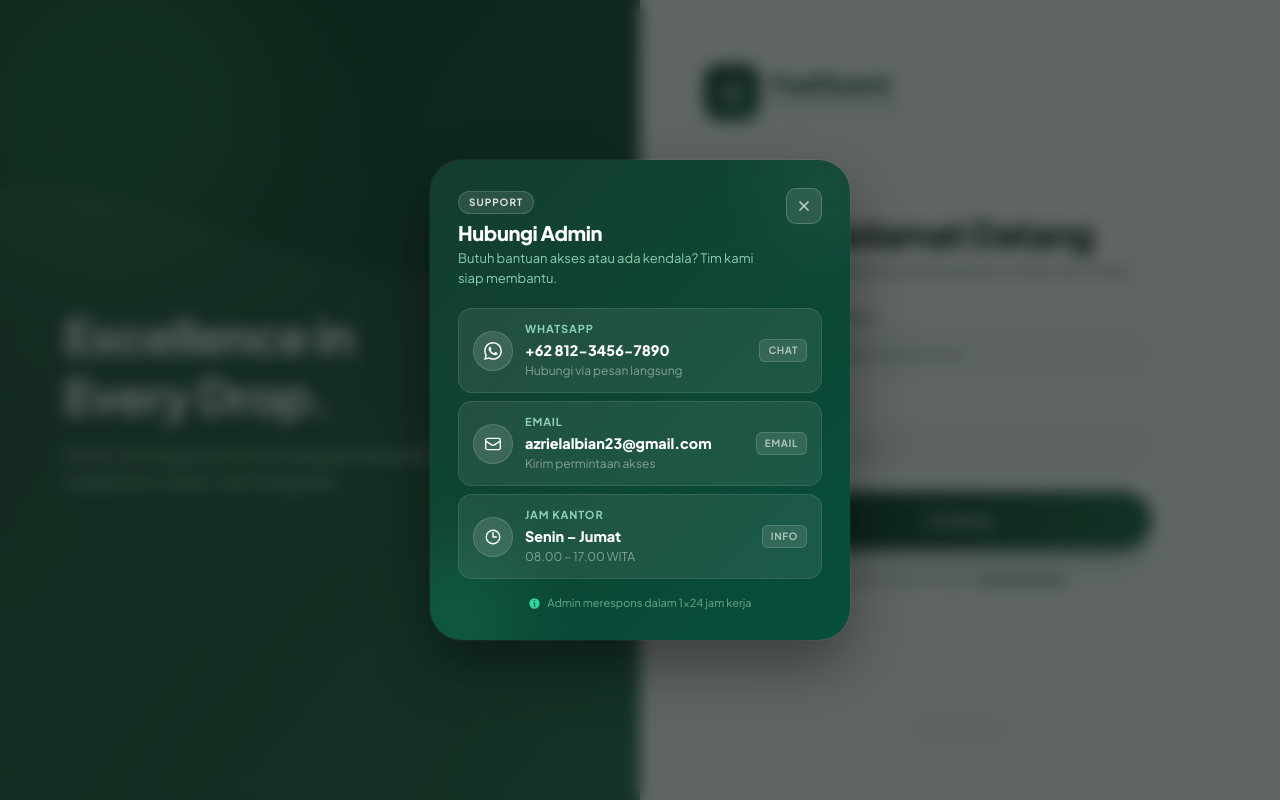
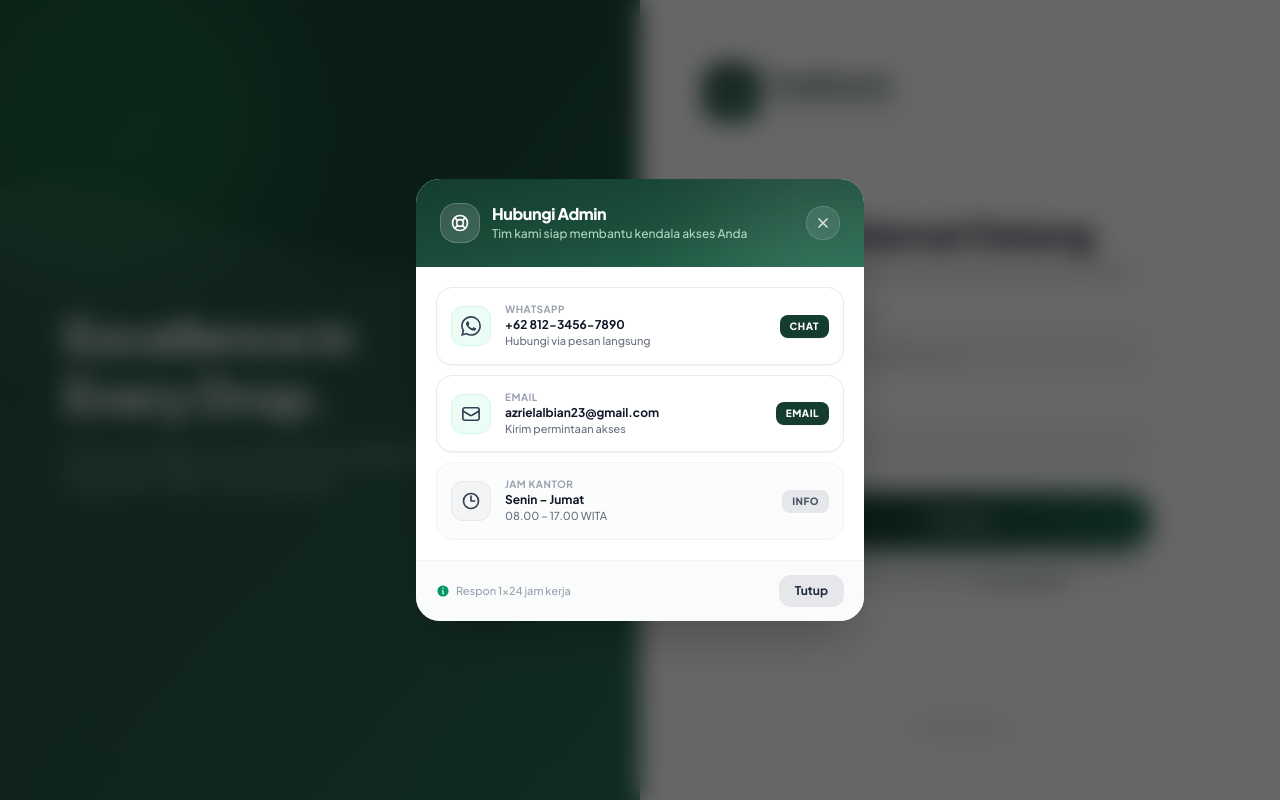
Before and after one commit to azrlb23/FuelGuard, a Vue app: page / in a window 1280 px wide. Both pictures are taken after a click on the button "Hubungi Admin". Built offline with nearby package versions, Linux system fonts and the light colour scheme; no server answers.

Commit message:
Making update and fixing logic in the opertor role.

```diff
--- a/src/components/auth/ContactAdminModal.vue
+++ b/src/components/auth/ContactAdminModal.vue
@@ -53,35 +53,52 @@ const contacts = [
     <Transition name="modal-fade">
       <div
         v-if="isOpen"
-        class="modal-backdrop"
+        class="fixed inset-0 z-50 flex items-center justify-center p-4 bg-black/60 backdrop-blur-md"
         @click.self="close"
         role="dialog"
         aria-modal="true"
         aria-labelledby="contact-modal-title"
       >
         <Transition name="modal-slide">
-          <div v-if="isOpen" class="modal-panel">
+          <div
+            v-if="isOpen"
+            class="bg-white rounded-3xl w-full max-w-md overflow-hidden shadow-2xl flex flex-col relative"
+          >
+            <!-- Signature Gradient Header (Sesuai gaya Operator Modal) -->
+            <div class="p-6 bg-gradient-to-br from-[#143d2e] via-[#1b4d3a] to-[#256a50] text-white relative overflow-hidden">
+              <div class="absolute top-0 right-0 w-48 h-48 bg-white/10 rounded-full blur-3xl -translate-y-12 translate-x-12 pointer-events-none"></div>
 
-            <!-- Glow dekoratif — sama persis dengan DashboardShift & DashboardStats -->
-            <div class="glow-top"></div>
-            <div class="glow-bottom"></div>
+              <div class="flex items-center justify-between relative z-10">
+                <div class="flex items-center gap-3">
+                  <div class="w-10 h-10 rounded-2xl bg-white/15 backdrop-blur-md border border-white/20 flex items-center justify-center text-white shrink-0 shadow-inner">
+                    <svg xmlns="http://www.w3.org/2000/svg" fill="none" viewBox="0 0 24 24" stroke-width="2" stroke="currentColor" class="w-5 h-5">
+                      <path stroke-linecap="round" stroke-linejoin="round" d="M18.364 5.636l-3.536 3.536m0 5.656l3.536 3.536M9.172 9.172L5.636 5.636m3.536 9.192l-3.536 3.536M21 12a9 9 0 11-18 0 9 9 0 0118 0zm-5 0a4 4 0 11-8 0 4 4 0 018 0z" />
+                    </svg>
+                  </div>
+                  <div>
+                    <h3 id="contact-modal-title" class="text-base font-black tracking-tight leading-tight">
+                      Hubungi Admin
+                    </h3>
+                    <p class="text-xs text-emerald-100/80 font-medium mt-0.5">
+                      Tim kami siap membantu kendala akses Anda
+                    </p>
+                  </div>
+                </div>
 
-            <!-- Header -->
-            <div class="panel-header">
-              <div>
-                <span class="panel-badge">Support</span>
-                <h2 id="contact-modal-title" class="panel-title">Hubungi Admin</h2>
-                <p class="panel-subtitle">Butuh bantuan akses atau ada kendala? Tim kami siap membantu.</p>
-              </div>
-              <button class="close-btn" @click="close" aria-label="Tutup">
-                <svg xmlns="http://www.w3.org/2000/svg" fill="none" viewBox="0 0 24 24" stroke-width="2.5" stroke="currentColor">
+                <button
+                  @click="close"
+                  class="text-white/80 hover:text-white bg-white/10 hover:bg-white/20 p-2 rounded-2xl transition-all cursor-pointer backdrop-blur-md border border-white/15 active:scale-95"
+                  title="Tutup"
+                >
+                  <svg xmlns="http://www.w3.org/2000/svg" fill="none" viewBox="0 0 24 24" stroke-width="2.5" stroke="currentColor" class="w-4 h-4">
                     <path stroke-linecap="round" stroke-linejoin="round" d="M6 18L18 6M6 6l12 12" />
                   </svg>
                 </button>
               </div>
+            </div>
 
-            <!-- Contact List -->
-            <div class="contact-list">
+            <!-- Body Contact List Minimalis -->
+            <div class="p-5 space-y-2.5">
               <component
                 v-for="contact in contacts"
                 :key="contact.id"
@@ -89,45 +106,66 @@ const contacts = [
                 :href="contact.href || undefined"
                 :target="contact.href ? '_blank' : undefined"
                 :rel="contact.href ? 'noopener noreferrer' : undefined"
-                class="contact-item"
-                :class="{ 'contact-item--link': !!contact.href }"
+                class="flex items-center justify-between p-3.5 rounded-2xl border text-left transition-all active:scale-[0.99]"
+                :class="contact.href ? 'border-gray-200/80 hover:border-emerald-500 hover:bg-emerald-50/40 cursor-pointer shadow-2xs' : 'border-gray-100 bg-gray-50/60'"
               >
-                <!-- Icon bubble -->
-                <div class="item-icon">
+                <div class="flex items-center gap-3.5 min-w-0">
+                  <!-- Icon Bubble Minimalis -->
+                  <div
+                    class="w-10 h-10 rounded-xl flex items-center justify-center text-gray-700 shrink-0 transition-all border"
+                    :class="contact.href ? 'bg-emerald-50 border-emerald-100 text-[#143d2e]' : 'bg-gray-100 border-gray-200 text-gray-600'"
+                  >
                     <!-- WhatsApp -->
-                  <svg v-if="contact.icon === 'whatsapp'" viewBox="0 0 24 24" fill="currentColor">
+                    <svg v-if="contact.icon === 'whatsapp'" class="w-5 h-5 fill-current" viewBox="0 0 24 24">
                       <path d="M17.472 14.382c-.297-.149-1.758-.867-2.03-.967-.273-.099-.471-.148-.67.15-.197.297-.767.966-.94 1.164-.173.199-.347.223-.644.075-.297-.15-1.255-.463-2.39-1.475-.883-.788-1.48-1.761-1.653-2.059-.173-.297-.018-.458.13-.606.134-.133.298-.347.446-.52.149-.174.198-.298.298-.497.099-.198.05-.371-.025-.52-.075-.149-.669-1.612-.916-2.207-.242-.579-.487-.5-.669-.51-.173-.008-.371-.01-.57-.01-.198 0-.52.074-.792.372-.272.297-1.04 1.016-1.04 2.479 0 1.462 1.065 2.875 1.213 3.074.149.198 2.096 3.2 5.077 4.487.709.306 1.262.489 1.694.625.712.227 1.36.195 1.871.118.571-.085 1.758-.719 2.006-1.413.248-.694.248-1.289.173-1.413-.074-.124-.272-.198-.57-.347m-5.421 7.403h-.004a9.87 9.87 0 01-5.031-1.378l-.361-.214-3.741.982.998-3.648-.235-.374a9.86 9.86 0 01-1.51-5.26c.001-5.45 4.436-9.884 9.888-9.884 2.64 0 5.122 1.03 6.988 2.898a9.825 9.825 0 012.893 6.994c-.003 5.45-4.437 9.884-9.885 9.884m8.413-18.297A11.815 11.815 0 0012.05 0C5.495 0 .16 5.335.157 11.892c0 2.096.547 4.142 1.588 5.945L.057 24l6.305-1.654a11.882 11.882 0 005.683 1.448h.005c6.554 0 11.89-5.335 11.893-11.893a11.821 11.821 0 00-3.48-8.413z"/>
                     </svg>
                     <!-- Email -->
-                  <svg v-else-if="contact.icon === 'email'" fill="none" viewBox="0 0 24 24" stroke-width="1.8" stroke="currentColor">
+                    <svg v-else-if="contact.icon === 'email'" class="w-5 h-5" fill="none" viewBox="0 0 24 24" stroke-width="2" stroke="currentColor">
                       <path stroke-linecap="round" stroke-linejoin="round" d="M21.75 6.75v10.5a2.25 2.25 0 01-2.25 2.25h-15a2.25 2.25 0 01-2.25-2.25V6.75m19.5 0A2.25 2.25 0 0019.5 4.5h-15a2.25 2.25 0 00-2.25 2.25m19.5 0v.243a2.25 2.25 0 01-1.07 1.916l-7.5 4.615a2.25 2.25 0 01-2.36 0L3.32 8.91a2.25 2.25 0 01-1.07-1.916V6.75" />
                     </svg>
                     <!-- Office -->
-                  <svg v-else-if="contact.icon === 'office'" fill="none" viewBox="0 0 24 24" stroke-width="1.8" stroke="currentColor">
+                    <svg v-else-if="contact.icon === 'office'" class="w-5 h-5" fill="none" viewBox="0 0 24 24" stroke-width="2" stroke="currentColor">
                       <path stroke-linecap="round" stroke-linejoin="round" d="M12 6v6h4.5m4.5 0a9 9 0 11-18 0 9 9 0 0118 0z" />
                     </svg>
                   </div>
 
-                <!-- Text content -->
-                <div class="item-content">
-                  <p class="item-label">{{ contact.label }}</p>
-                  <p class="item-value">{{ contact.value }}</p>
-                  <p class="item-desc">{{ contact.description }}</p>
+                  <div class="min-w-0">
+                    <p class="text-[10px] font-bold uppercase tracking-wider text-gray-400">
+                      {{ contact.label }}
+                    </p>
+                    <p class="text-xs font-bold text-gray-900 truncate">
+                      {{ contact.value }}
+                    </p>
+                    <p class="text-[11px] text-gray-500 font-medium">
+                      {{ contact.description }}
+                    </p>
+                  </div>
                 </div>
 
-                <!-- Badge -->
-                <span class="item-badge">{{ contact.badge }}</span>
+                <span
+                  class="text-[10px] font-extrabold px-2.5 py-1 rounded-lg uppercase tracking-wider shrink-0"
+                  :class="contact.href ? 'bg-[#143d2e] text-white shadow-2xs' : 'bg-gray-200 text-gray-600'"
+                >
+                  {{ contact.badge }}
+                </span>
               </component>
             </div>
 
-            <!-- Footer -->
-            <div class="panel-footer">
-              <svg viewBox="0 0 20 20" fill="currentColor">
+            <!-- Footer Minimalis -->
+            <div class="px-5 py-3.5 bg-gray-50/80 border-t border-gray-100 flex items-center justify-between">
+              <span class="text-[11px] font-medium text-gray-400 flex items-center gap-1.5">
+                <svg class="w-3.5 h-3.5 text-emerald-600 shrink-0" viewBox="0 0 20 20" fill="currentColor">
                   <path fill-rule="evenodd" d="M18 10a8 8 0 11-16 0 8 8 0 0116 0zm-7-4a1 1 0 11-2 0 1 1 0 012 0zM9 9a.75.75 0 000 1.5h.253a.25.25 0 01.244.304l-.459 2.066A1.75 1.75 0 0010.747 15H11a.75.75 0 000-1.5h-.253a.25.25 0 01-.244-.304l.459-2.066A1.75 1.75 0 009.253 9H9z" clip-rule="evenodd" />
                 </svg>
-              Admin merespons dalam 1×24 jam kerja
+                Respon 1×24 jam kerja
+              </span>
+              <button
+                @click="close"
+                class="px-4 py-2 bg-gray-200 hover:bg-gray-300 text-gray-800 font-bold text-xs rounded-xl transition-all active:scale-95 cursor-pointer"
+              >
+                Tutup
+              </button>
             </div>
-
           </div>
         </Transition>
       </div>
@@ -136,256 +174,9 @@ const contacts = [
 </template>
 
 <style scoped>
-/* ─── Backdrop ─── */
-.modal-backdrop {
-  position: fixed;
-  inset: 0;
-  z-index: 9999;
-  display: flex;
-  align-items: center;
-  justify-content: center;
-  padding: 1rem;
-  background: rgba(10, 20, 15, 0.65);
-  backdrop-filter: blur(8px);
-  -webkit-backdrop-filter: blur(8px);
-}
-
-/* ─── Panel ─── */
-.modal-panel {
-  position: relative;
-  width: 100%;
-  max-width: 420px;
-  background: linear-gradient(135deg, #143d2e 0%, #064e3b 100%);
-  border-radius: 2rem;
-  padding: 1.75rem;
-  box-shadow:
-    0 25px 60px rgba(0, 0, 0, 0.4),
-    0 0 0 1px rgba(255, 255, 255, 0.06);
-  overflow: hidden;
-  color: #ffffff;
-}
-
-/* ─── Glow ─── */
-.glow-top {
-  position: absolute;
-  top: -2.5rem;
-  right: -2.5rem;
-  width: 8rem;
-  height: 8rem;
-  background: rgba(255, 255, 255, 0.05);
-  border-radius: 50%;
-  filter: blur(2.5rem);
-  pointer-events: none;
-}
-
-.glow-bottom {
-  position: absolute;
-  bottom: -2.5rem;
-  left: -2.5rem;
-  width: 8rem;
-  height: 8rem;
-  background: rgba(52, 211, 153, 0.15);
-  border-radius: 50%;
-  filter: blur(2.5rem);
-  pointer-events: none;
-}
-
-/* ─── Header ─── */
-.panel-header {
-  display: flex;
-  align-items: flex-start;
-  justify-content: space-between;
-  gap: 12px;
-  margin-bottom: 1.25rem;
-  position: relative;
-  z-index: 1;
-}
-
-.panel-badge {
-  display: inline-flex;
-  align-items: center;
-  gap: 6px;
-  background: rgba(255, 255, 255, 0.1);
-  border: 1px solid rgba(255, 255, 255, 0.15);
-  color: rgba(255, 255, 255, 0.85);
-  font-size: 0.625rem;
-  font-weight: 700;
-  text-transform: uppercase;
-  letter-spacing: 0.1em;
-  padding: 3px 10px;
-  border-radius: 999px;
-  margin-bottom: 6px;
-}
-
-.panel-title {
-  font-size: 1.25rem;
-  font-weight: 800;
-  color: #ffffff;
-  line-height: 1.25;
-  margin: 0 0 4px;
-  letter-spacing: -0.02em;
-}
-
-.panel-subtitle {
-  font-size: 0.8125rem;
-  color: rgba(167, 243, 208, 0.8);
-  margin: 0;
-  line-height: 1.5;
-}
-
-.close-btn {
-  flex-shrink: 0;
-  width: 36px;
-  height: 36px;
-  border: 1px solid rgba(255, 255, 255, 0.2);
-  border-radius: 10px;
-  background: rgba(255, 255, 255, 0.1);
-  color: rgba(255, 255, 255, 0.7);
-  display: flex;
-  align-items: center;
-  justify-content: center;
-  cursor: pointer;
-  transition: background 0.15s, color 0.15s;
-}
-
-.close-btn:hover {
-  background: rgba(255, 255, 255, 0.2);
-  color: #ffffff;
-}
-
-.close-btn svg {
-  width: 16px;
-  height: 16px;
-}
-
-/* ─── Contact List ─── */
-.contact-list {
-  display: flex;
-  flex-direction: column;
-  gap: 8px;
-  position: relative;
-  z-index: 1;
-}
-
-.contact-item {
-  display: flex;
-  align-items: center;
-  gap: 12px;
-  padding: 12px 14px;
-  border-radius: 14px;
-  background: rgba(255, 255, 255, 0.08);
-  border: 1px solid rgba(255, 255, 255, 0.1);
-  text-decoration: none;
-  transition: background 0.18s ease, transform 0.18s ease, border-color 0.18s ease;
-}
-
-.contact-item--link {
-  cursor: pointer;
-}
-
-.contact-item--link:hover {
-  background: rgba(255, 255, 255, 0.14);
-  border-color: rgba(255, 255, 255, 0.25);
-  transform: translateY(-1px);
-}
-
-.item-icon {
-  flex-shrink: 0;
-  width: 40px;
-  height: 40px;
-  border-radius: 50%;
-  background: rgba(255, 255, 255, 0.12);
-  border: 1px solid rgba(255, 255, 255, 0.15);
-  color: #ffffff;
-  display: flex;
-  align-items: center;
-  justify-content: center;
-  transition: transform 0.18s ease, background 0.18s ease;
-}
-
-.contact-item--link:hover .item-icon {
-  transform: scale(1.1);
-  background: rgba(255, 255, 255, 0.2);
-}
-
-.item-icon svg {
-  width: 18px;
-  height: 18px;
-}
-
-.item-content {
-  flex: 1;
-  min-width: 0;
-}
-
-.item-label {
-  font-size: 0.6875rem;
-  font-weight: 700;
-  text-transform: uppercase;
-  letter-spacing: 0.08em;
-  color: rgba(167, 243, 208, 0.8);
-  margin: 0 0 2px;
-}
-
-.item-value {
-  font-size: 0.9rem;
-  font-weight: 800;
-  color: #ffffff;
-  margin: 0 0 1px;
-  overflow: hidden;
-  text-overflow: ellipsis;
-  white-space: nowrap;
-}
-
-.item-desc {
-  font-size: 0.75rem;
-  color: rgba(255, 255, 255, 0.45);
-  margin: 0;
-}
-
-.item-badge {
-  flex-shrink: 0;
-  font-size: 0.625rem;
-  font-weight: 700;
-  text-transform: uppercase;
-  letter-spacing: 0.06em;
-  color: rgba(255, 255, 255, 0.6);
-  background: rgba(255, 255, 255, 0.1);
-  border: 1px solid rgba(255, 255, 255, 0.15);
-  padding: 3px 8px;
-  border-radius: 6px;
-  transition: background 0.15s, color 0.15s;
-}
-
-.contact-item--link:hover .item-badge {
-  background: rgba(52, 211, 153, 0.2);
-  color: #6ee7b7;
-  border-color: rgba(52, 211, 153, 0.3);
-}
-
-.panel-footer {
-  display: flex;
-  align-items: center;
-  justify-content: center;
-  gap: 6px;
-  margin-top: 16px;
-  font-size: 0.6875rem;
-  font-weight: 500;
-  color: rgba(167, 243, 208, 0.5);
-  position: relative;
-  z-index: 1;
-}
-
-.panel-footer svg {
-  width: 13px;
-  height: 13px;
-  flex-shrink: 0;
-  color: #34d399;
-}
-
 .modal-fade-enter-active,
 .modal-fade-leave-active {
-  transition: opacity 0.25s ease;
+  transition: opacity 0.2s ease;
 }
 .modal-fade-enter-from,
 .modal-fade-leave-to {
@@ -393,17 +184,17 @@ const contacts = [
 }
 
 .modal-slide-enter-active {
-  transition: opacity 0.25s ease, transform 0.3s cubic-bezier(0.34, 1.56, 0.64, 1);
+  transition: opacity 0.25s ease, transform 0.25s cubic-bezier(0.16, 1, 0.3, 1);
 }
 .modal-slide-leave-active {
-  transition: opacity 0.2s ease, transform 0.2s ease;
+  transition: opacity 0.15s ease, transform 0.15s ease;
 }
 .modal-slide-enter-from {
   opacity: 0;
-  transform: translateY(20px) scale(0.96);
+  transform: scale(0.96) translateY(10px);
 }
 .modal-slide-leave-to {
   opacity: 0;
-  transform: translateY(12px) scale(0.98);
+  transform: scale(0.98) translateY(6px);
 }
 </style>
--- a/src/components/history/HistoryHeader.vue
+++ b/src/components/history/HistoryHeader.vue
@@ -113,7 +113,7 @@ const onSortSelectChange = (e) => {
         v-for="opt in [
           { val: '', label: 'Semua' },
           { val: 'ojol', label: 'Ojol' },
-          { val: 'non_ojol', label: 'Biasa' }
+          { val: 'non_ojol', label: 'Umum' }
         ]"
         :key="opt.val"
         @click="$emit('update:vehicleFilter', opt.val)"
--- a/src/views/OperatorPengetapView.vue
+++ b/src/views/OperatorPengetapView.vue
@@ -140,7 +140,7 @@ const prevPage = () => {
                         class="inline-flex items-center px-2.5 py-0.5 rounded-full text-xs font-bold"
                         :class="item.is_ojol ? 'bg-emerald-500/20 text-emerald-200 border border-emerald-500/30' : 'bg-white/10 text-white/80 border border-white/10'"
                       >
-                        {{ item.is_ojol ? 'Motor OJOL' : 'Motor Biasa' }}
+                        {{ item.is_ojol ? 'Ojol' : 'Umum' }}
                       </span>
                     </td>
                     <td class="py-3.5 text-right text-white/90 font-medium">
```
Also changed, not shown: src/components/history/HistoryTable.vue (+6 -11 lines), src/components/master/history/MasterHistoryTable.vue (+4 -9 lines), src/components/operator/VehicleSelector.vue (+4 -4 lines). Lines whose indentation alone changed are shown as unchanged.
